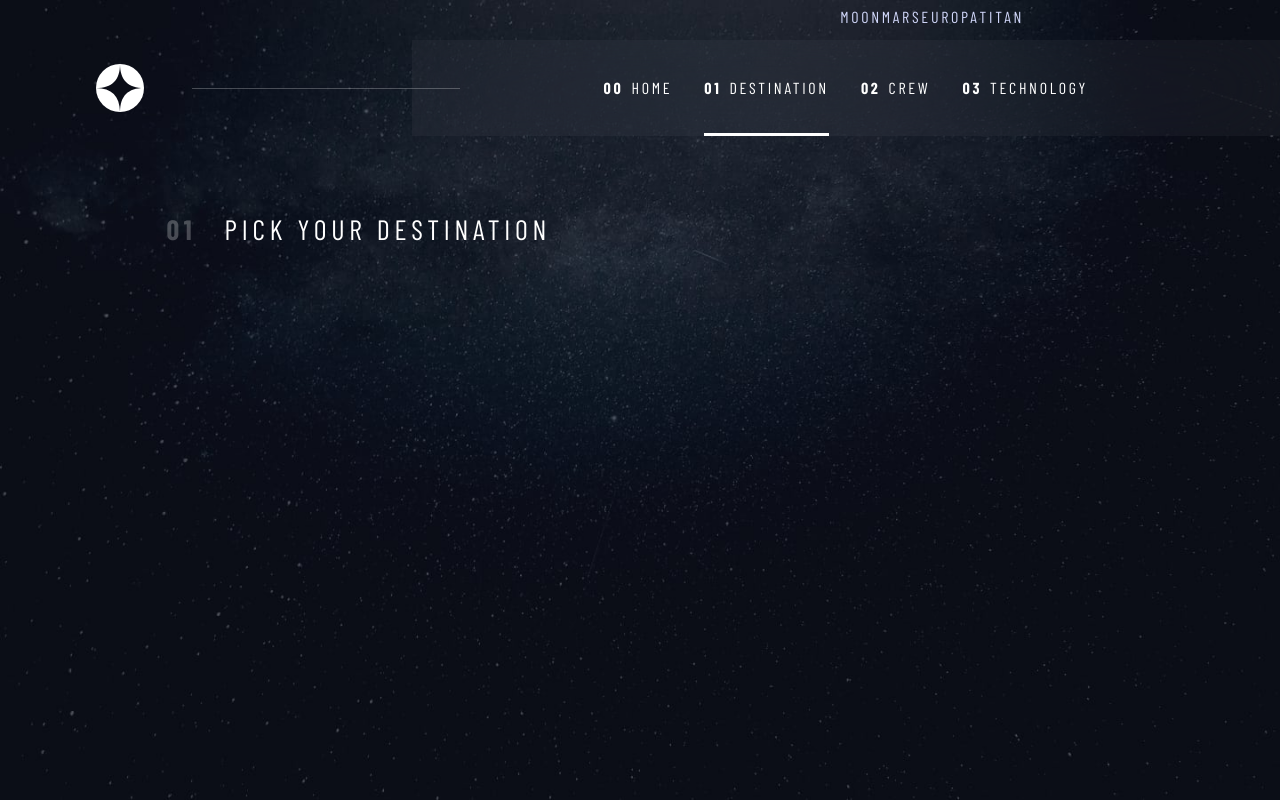
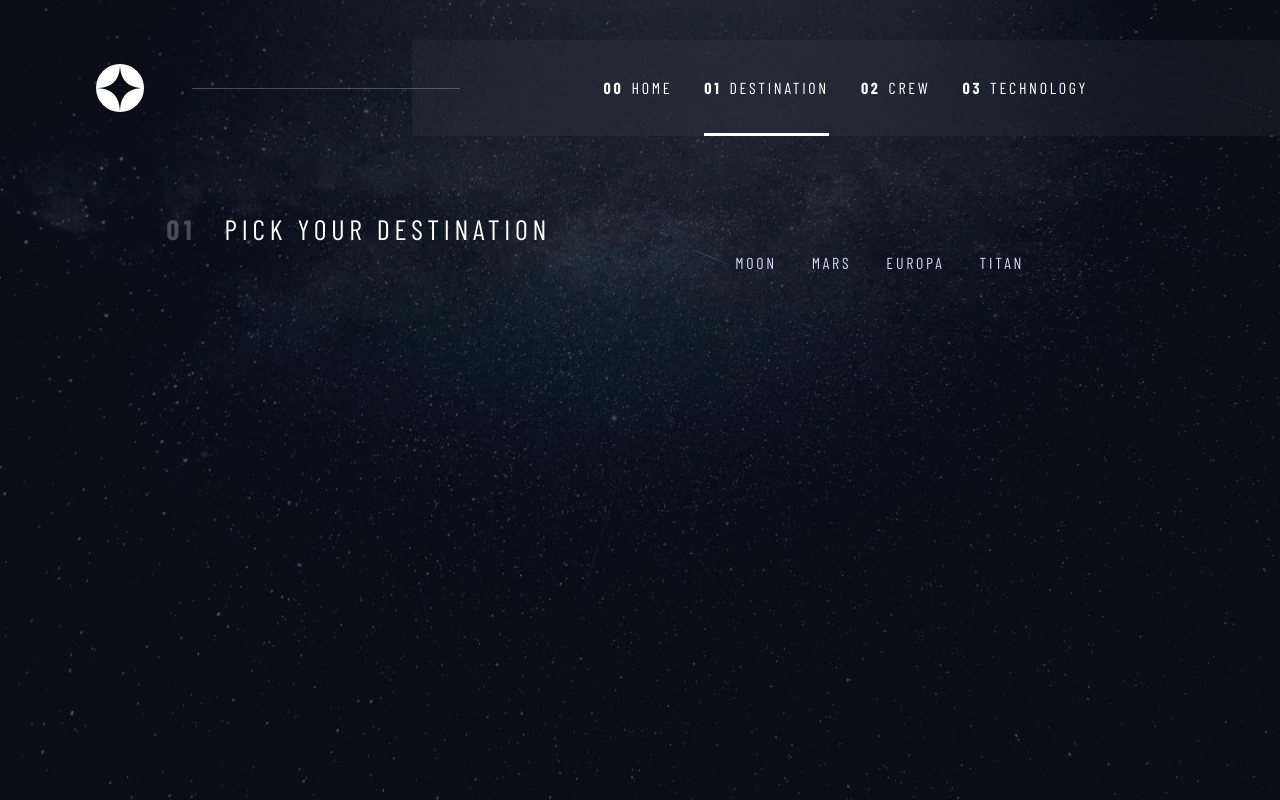
Before and after one commit to AidanBoland/space-tourism-site, a React (Create React App) app: page /destination in a window 1280 px wide. Built offline with nearby package versions, Linux system fonts and the light colour scheme; a web font is replaced by a local one.

Commit message:
destination page navigation done

```diff
--- a/src/index.scss
+++ b/src/index.scss
@@ -106,6 +106,7 @@ p.navText {
     font-weight: 400;
     color: $white;
     letter-spacing: 2.7px;
+    text-align: center;
 }
 
 p.subHeadingOne {
@@ -133,8 +134,8 @@ p.subHeadingTwo {
 
 .pageHeading {
     width: 100%;
-    position: absolute;
-    margin-top: 13.25rem;
+    position: relative;
+    padding-top: 13.25rem;
     display: flex;
     flex-direction: row;
     justify-content: left;
--- a/src/pages/destination/destination.scss
+++ b/src/pages/destination/destination.scss
@@ -11,10 +11,58 @@
     width: 80%;
     display: flex;
     flex-direction: row;
+    gap: 2.1875rem;
     justify-content: right;
     height: 2.125rem;
-    .navText {
-        color: $accentBlue;
+
+    button {
+        div {
+            position: relative;
+            div {
+                height: 100%;
+                position: relative;
+                display: flex;
+                flex-direction: column;
+                // justify-content:
+                div {
+                    display: flex;
+                    flex-direction: row;
+                    justify-content: center;
+                    height: min-content;
+                    width: 100%;
+                    .navText {
+                        color: $accentBlue;
+                    }
+                }
+            }
+            .box {
+                position: absolute;
+                left: 0%;
+                bottom: 0%;
+                width: 100%;
+                height: 0.1875rem;
+                background-color: #ffffff;
+                opacity: 0;
+                transition: opacity 0.25s;
+            }
+
+            &:hover {
+                .box {
+                    opacity: 0.5;
+                }
+            }
+
+            .selectedBox {
+                position: absolute;
+                left: 0%;
+                bottom: 0%;
+                width: 100%;
+                height: 0.1875rem;
+                background-color: #ffffff;
+                opacity: 1;
+                transition: opacity 0.25s;
+            }
+        }
     }
 }
 
--- a/src/pages/destination/destinationNav.tsx
+++ b/src/pages/destination/destinationNav.tsx
@@ -1,44 +1,101 @@
 import React from 'react';
 import './destination.scss';
 
-function showDestinationInfo(destinationSelection: string) {
+function showDestinationInfo(destinationSelection: string, destinationSelectionButton: string, destinationSelectedUnderline: string) {
+    //get the selected element and set it's opacity to 1
     let selectedPanel = document.getElementById(destinationSelection);
     selectedPanel?.setAttribute('style', 'opacity: 1;');
-    let allPanels = document.getElementsByClassName('destinationNavBar');
+
+    //get all other elements and set their opacity to 0
+    let allPanels = document.getElementsByClassName('destinationInfoPanel');
+    for (let i = 0; i < allPanels.length; i++) {
+        if (allPanels[i] !== selectedPanel) {
+            allPanels[i].setAttribute('style', 'opacity: 0;');
+        }
+    }
+
+    //get the selected button and set it's color to white
+    let selectedButton = document.getElementById(destinationSelectionButton);
+    selectedButton?.setAttribute('style', 'color: #FFFFFF;');
+
+    //get all other buttons and set their colour to accent
+    let allButtons = document.getElementsByClassName('navTextColorChange');
+    for (let i = 0; i < allButtons.length; i++) {
+        if (allButtons[i] !== selectedButton) {
+            allButtons[i].setAttribute('style', 'color: $accentBlue');
+        }
+    }
+
+    //get underline of selected button and set it's opacity to 1
+    let selectedUnderline = document.getElementById(destinationSelectedUnderline);
+    selectedUnderline?.classList.add('selectedBox');
+    selectedUnderline?.classList.remove('box');
+
+    let allUnderlines = document.getElementsByClassName('destinationNavUnderline');
+    for (let i = 0; i < allUnderlines.length; i++) {
+        if (allUnderlines[i] !== selectedUnderline) {
+            allUnderlines[i].classList.add('box');
+            allUnderlines[i].classList.remove('selectedBox');
+        }
+    }
 }
 
 function DestinationNav() {
     return (
         <div className='destinationNavBar'>
-            <button onClick={() => showDestinationInfo('moonInfoPanel')}>
+            <button onClick={() => showDestinationInfo('moonInfoPanel', 'moonButton', 'moonUnderline')}>
                 <div>
                     <div>
-                        <p className='navText'>MOON</p>
+                        <div>
+                            <p className='navText navTextColorChange' id='moonButton'>
+                                MOON
+                            </p>
+                        </div>
                     </div>
+
+                    <div className='box destinationNavUnderline' id='moonUnderline' />
                 </div>
             </button>
 
-            <button onClick={() => showDestinationInfo('marsInfoPanel')}>
+            <button onClick={() => showDestinationInfo('marsInfoPanel', 'marsButton', 'marsUnderline')}>
                 <div>
                     <div>
-                        <p className='navText'>MARS</p>
+                        <div>
+                            <p className='navText navTextColorChange' id='marsButton'>
+                                MARS
+                            </p>
+                        </div>
                     </div>
+
+                    <div className='box destinationNavUnderline' id='marsUnderline' />
                 </div>
             </button>
 
-            <button onClick={() => showDestinationInfo('europaInfoPanel')}>
+            <button onClick={() => showDestinationInfo('europaInfoPanel', 'europaButton', 'europaUnderline')}>
                 <div>
                     <div>
-                        <p className='navText'>EUROPA</p>
+                        <div>
+                            <p className='navText navTextColorChange' id='europaButton'>
+                                EUROPA
+                            </p>
+                        </div>
                     </div>
+
+                    <div className='box destinationNavUnderline' id='europaUnderline' />
                 </div>
             </button>
 
-            <button onClick={() => showDestinationInfo('titanInfoPanel')}>
+            <button onClick={() => showDestinationInfo('titanInfoPanel', 'titanButton', 'titanUnderline')}>
                 <div>
                     <div>
-                        <p className='navText'>TITAN</p>
+                        <div>
+                            <p className='navText navTextColorChange' id='titanButton'>
+                                TITAN
+                            </p>
+                        </div>
                     </div>
+
+                    <div className='box destinationNavUnderline' id='titanUnderline' />
                 </div>
             </button>
         </div>
```
